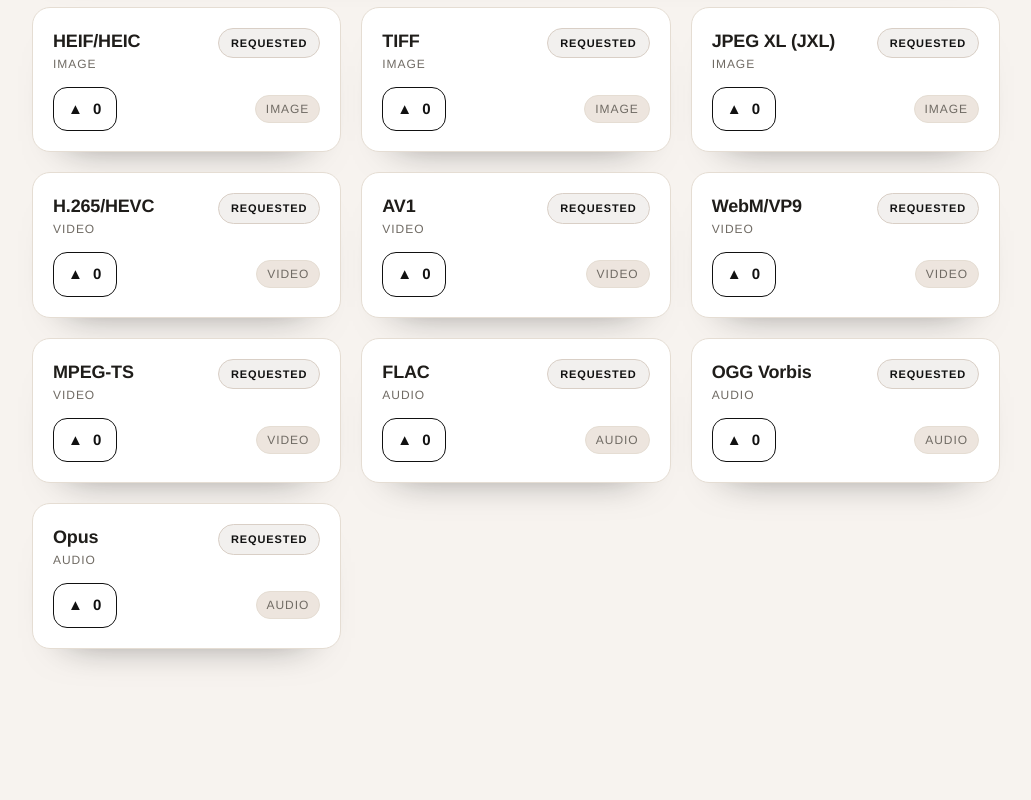
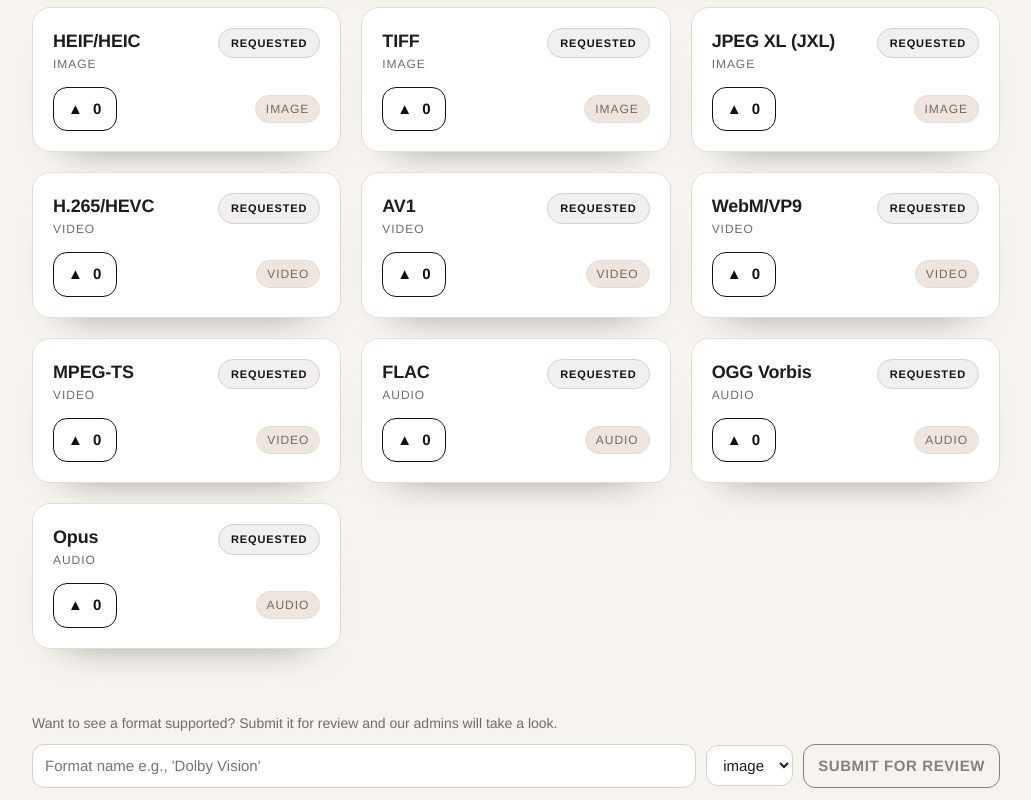
Before and after one commit to adamcleavey/format-requests, a React (Vite) app: page / in a window 1280 px wide. Shown: the part 249-1049 px from the top of the page, without its empty margins (124-1155 px from the left). Before the commit the page ends 962 px from the top, so only its background shows below. Built offline with nearby package versions, Linux system fonts and the light colour scheme; no server answers.

Commit message:
add ability for public to submit formats for review

```diff
--- a/src/App.tsx
+++ b/src/App.tsx
@@ -9,6 +9,7 @@ import React, {
 import Header from "./components/Header/Header.jsx";
 import Toolbar from "./components/Toolbar/Toolbar.jsx";
 import AdminBar from "./components/AdminBar/AdminBar.jsx";
+import SubmitBar from "./components/SubmitBar/SubmitBar.jsx";
 import FormatCard from "./components/FormatCard/FormatCard.jsx";
 import * as style from "./App.module.css";
 import { seed } from "./data/seed";
@@ -179,13 +180,14 @@ export default function App() {
     };
   }, []);
 
-  useEffect(() => {
-    // If using API, fetch authoritative rows from the server on mount.
-    if (!USE_API) return;
-    (async () => {
+  const fetchFormats = useCallback(
+    async (adminKey?: string) => {
+      if (!USE_API) return;
       try {
+        const headers: HeadersInit = {};
+        if (adminKey) headers["x-admin-key"] = adminKey;
         const [rowsRes, votesRes] = await Promise.all([
-          fetch(`${API_BASE}/api/formats`),
+          fetch(`${API_BASE}/api/formats`, { headers }),
           fetch(`${API_BASE}/api/votes/${deviceId}`),
         ]);
         if (!rowsRes.ok) {
@@ -197,17 +199,22 @@ export default function App() {
         if (votesRes.ok) {
           votes = await votesRes.json();
         } else {
-          // Fallback to local votes if server request fails
           votes = Array.from(getVotesSet());
         }
         const votesSet = new Set(votes);
-        // Dispatch to replace rows and votes
         dispatch({ type: "setRows", rows, votes: Array.from(votesSet) });
       } catch (err) {
         console.error("Error fetching formats:", err);
       }
-    })();
-  }, []);
+    },
+    [dispatch],
+  );
+
+  useEffect(() => {
+    if (!USE_API) return;
+    const storedKey = getStoredAdminKey();
+    void fetchFormats(storedKey || undefined);
+  }, [fetchFormats]);
 
   useEffect(() => {
     if (!USE_API) return;
@@ -255,6 +262,7 @@ export default function App() {
         if (res.ok) {
           setStoredAdminKey(trimmed);
           dispatch({ type: "toggleAdmin", value: true });
+          await fetchFormats(trimmed);
         } else {
           setStoredAdminKey(null);
           dispatch({ type: "toggleAdmin", value: false });
@@ -265,7 +273,7 @@ export default function App() {
         dispatch({ type: "toggleAdmin", value: false });
       }
     },
-    [dispatch],
+    [dispatch, fetchFormats],
   );
 
   useEffect(() => {
@@ -280,6 +288,7 @@ export default function App() {
     const q = state.query.trim().toLowerCase();
     const filteredRows: Row[] = state.rows.filter(
       (r) =>
+        (state.admin || r.status !== "In Review") &&
         (!q || r.name.toLowerCase().includes(q)) &&
         (!state.kind || r.kind === state.kind) &&
         (!state.status || r.status === state.status),
@@ -397,6 +406,39 @@ export default function App() {
     scheduleReflow();
   };
 
+  const onSubmitFormat = async (name: string, kind: string) => {
+    if (USE_API) {
+      try {
+        const res = await fetch(`${API_BASE}/api/formats/submit`, {
+          method: "POST",
+          headers: { "Content-Type": "application/json" },
+          body: JSON.stringify({
+            name: name.trim(),
+            kind,
+          }),
+        });
+        if (!res.ok) {
+          console.warn("Failed to submit format for review:", res.status);
+          return false;
+        }
+        return true;
+      } catch (err) {
+        console.error("Error submitting format:", err);
+        return false;
+      }
+    }
+    const row: Row = {
+      id: crypto.randomUUID(),
+      name: name.trim(),
+      kind,
+      status: "In Review",
+      created_at: new Date().toISOString(),
+      votes: 0,
+    };
+    dispatch({ type: "addRow", row });
+    return true;
+  };
+
   const onAdd = async (name: string, kind: string, status: string) => {
     if (USE_API) {
       try {
@@ -511,6 +553,7 @@ export default function App() {
         kind={state.kind}
         status={state.status}
         sort={state.sort}
+        admin={state.admin}
         onChange={(
           payload: Partial<Pick<State, "query" | "kind" | "status" | "sort">>,
         ) => dispatch({ type: "setFilter", payload })}
@@ -531,6 +574,7 @@ export default function App() {
           ))}
         </div>
       </main>
+      <SubmitBar onSubmit={onSubmitFormat} />
     </div>
   );
 }
--- a/src/components/AdminBar/AdminBar.jsx
+++ b/src/components/AdminBar/AdminBar.jsx
@@ -33,6 +33,7 @@ export default function AdminBar({ visible, onAdd }) {
         <option>Requested</option>
         <option>Planned</option>
         <option>Supported</option>
+        <option>In Review</option>
       </select>
       <button
         className={styles.btn}
--- a/src/components/FormatCard/FormatCard.jsx
+++ b/src/components/FormatCard/FormatCard.jsx
@@ -6,6 +6,7 @@ const statusClass = (s) =>
     Supported: styles.supported,
     Planned: styles.planned,
     Requested: styles.requested,
+    "In Review": styles.review,
   })[s] || styles.requested;
 
 export default function FormatCard({
@@ -60,6 +61,7 @@ export default function FormatCard({
               <option>Requested</option>
               <option>Planned</option>
               <option>Supported</option>
+              <option>In Review</option>
             </select>
             <button className={styles.btn} onClick={() => onSaveStatus(edit)}>
               Save
--- a/src/components/FormatCard/FormatCard.module.css
+++ b/src/components/FormatCard/FormatCard.module.css
@@ -55,6 +55,12 @@
     background: #f2f0ee;
     color: var(--accent);
     border-color: var(--accent-soft);
+}
+
+.review {
+    background: #e8ebff;
+    color: #2f3c96;
+    border-color: #c9d0ff;
 }
 
 .actions {
--- /dev/null
+++ b/src/components/SubmitBar/SubmitBar.jsx
@@ -0,0 +1,70 @@
+import React, { useState } from "react";
+import * as styles from "./SubmitBar.module.css";
+
+export default function SubmitBar({ onSubmit }) {
+  const [name, setName] = useState("");
+  const [kind, setKind] = useState("image");
+  const [status, setStatus] = useState("idle"); // idle, success, error
+  const [message, setMessage] = useState("");
+  const [pending, setPending] = useState(false);
+
+  const handleSubmit = async () => {
+    const trimmed = name.trim();
+    if (!trimmed || pending) return;
+    setPending(true);
+    const ok = await onSubmit(trimmed, kind);
+    setPending(false);
+    if (ok) {
+      setStatus("success");
+      setMessage("Thanks! We'll review it shortly.");
+      setName("");
+    } else {
+      setStatus("error");
+      setMessage("Something went wrong. Please try again.");
+    }
+  };
+
+  return (
+    <div className={styles.bar}>
+      <div className={styles.copy}>
+        Want to see a format supported? Submit it for review and our admins will
+        take a look.
+      </div>
+      <div className={styles.form}>
+        <input
+          className={styles.input}
+          placeholder="Format name e.g., 'Dolby Vision'"
+          value={name}
+          onChange={(e) => setName(e.target.value)}
+        />
+        <select
+          className={styles.select}
+          value={kind}
+          onChange={(e) => setKind(e.target.value)}
+        >
+          <option value="image">image</option>
+          <option value="video">video</option>
+          <option value="audio">audio</option>
+        </select>
+        <button
+          className={styles.btn}
+          type="button"
+          onClick={handleSubmit}
+          disabled={pending || !name.trim()}
+        >
+          {pending ? "Submitting…" : "Submit for review"}
+        </button>
+      </div>
+      {message && (
+        <div
+          className={`${styles.message} ${
+            status === "success" ? styles.success : styles.error
+          }`}
+          role="status"
+        >
+          {message}
+        </div>
+      )}
+    </div>
+  );
+}
--- /dev/null
+++ b/src/components/SubmitBar/SubmitBar.module.css
@@ -0,0 +1,65 @@
+.bar {
+    max-width: 1000px;
+    margin: 0 auto;
+    padding: 0 16px 12px;
+    display: flex;
+    flex-direction: column;
+    gap: 10px;
+}
+
+.copy {
+    color: var(--muted);
+    font-size: 14px;
+}
+
+.form {
+    display: flex;
+    gap: 10px;
+    flex-wrap: wrap;
+    align-items: center;
+}
+
+.input,
+.select {
+    background: var(--card);
+    border: 1px solid var(--accent-soft);
+    color: var(--text);
+    padding: 10px 12px;
+    border-radius: 12px;
+}
+
+.input {
+    flex: 1 1 260px;
+}
+
+.btn {
+    background: transparent;
+    border: 1px solid var(--accent);
+    color: var(--accent);
+    padding: 10px 14px;
+    border-radius: 12px;
+    letter-spacing: 0.04em;
+    text-transform: uppercase;
+    font-weight: 600;
+}
+
+.btn:disabled {
+    opacity: 0.5;
+    cursor: not-allowed;
+}
+
+.message {
+    font-size: 13px;
+    padding: 6px 10px;
+    border-radius: 10px;
+}
+
+.success {
+    color: #1f5b3f;
+    background: #ecf6f1;
+}
+
+.error {
+    color: #6b1c1c;
+    background: #f9e4e4;
+}
--- a/src/components/Toolbar/Toolbar.jsx
+++ b/src/components/Toolbar/Toolbar.jsx
@@ -1,7 +1,14 @@
 import React from "react";
 import * as styles from "./Toolbar.module.css";
 
-export default function Toolbar({ query, kind, status, sort, onChange }) {
+export default function Toolbar({
+  query,
+  kind,
+  status,
+  sort,
+  admin = false,
+  onChange,
+}) {
   return (
     <div className={styles.bar}>
       <div className={styles.barInner}>
@@ -31,6 +38,7 @@ export default function Toolbar({ query, kind, status, sort, onChange }) {
           <option>Requested</option>
           <option>Planned</option>
           <option>Supported</option>
+          {admin && <option>In Review</option>}
         </select>
         <select
           className={styles.select}
```
Also changed, not shown: server.ts (+37 -2 lines).
